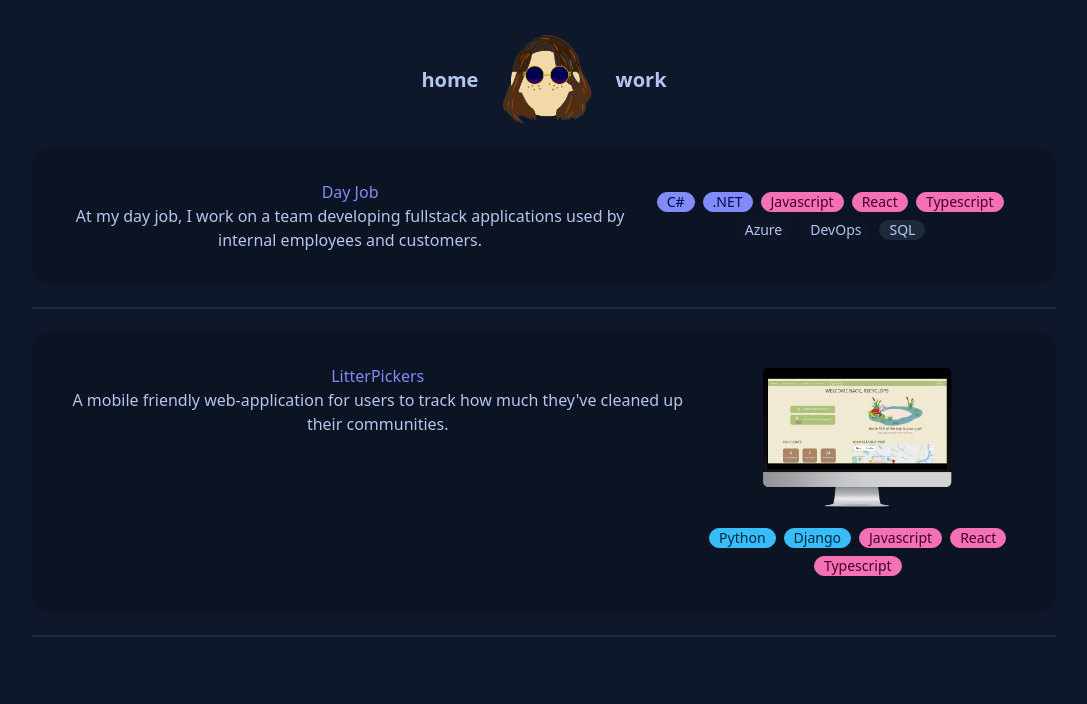
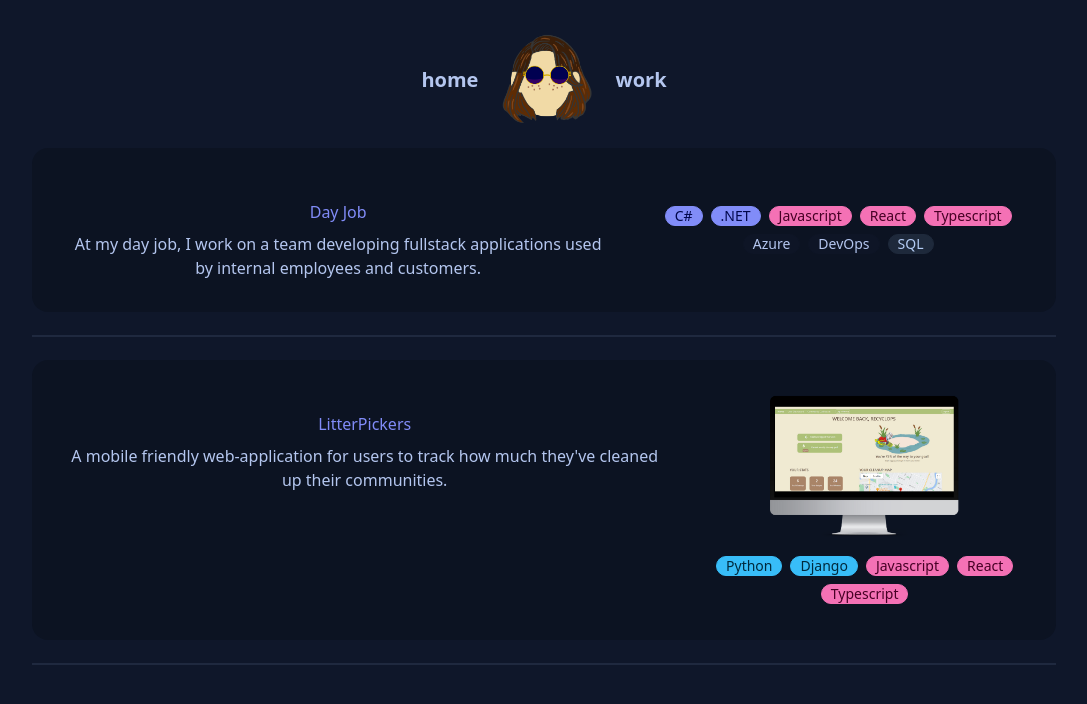
Before and after one commit to tjdanielson/portfolio-site, a React (Vite) app: page /work in a window 1280 px wide. Shown: the top 704 px of the page, without its empty margins (96-1183 px from the left). Built offline with nearby package versions, Linux system fonts and the light colour scheme; a web font is replaced by a local one.

Commit message:
style updates

```diff
--- a/src/Components/Work.jsx
+++ b/src/Components/Work.jsx
@@ -34,9 +34,9 @@ const Work = () => {
             <>
               <div className="grid card bg-base-300 rounded-box place-items-center object-scale-down">
                 <div className="md:flex">
-                  <div>
+                  <div className="md:mr-10 md:mt-5">
                     <p className="text-secondary">{x.title}</p>
-                    <p>{x.description}</p>
+                    <p className="md:mt-2">{x.description}</p>
                   </div>
                   <div className="m-auto">
                     {x.image && <img className="h-40 m-auto" src={x.image} />}
```
